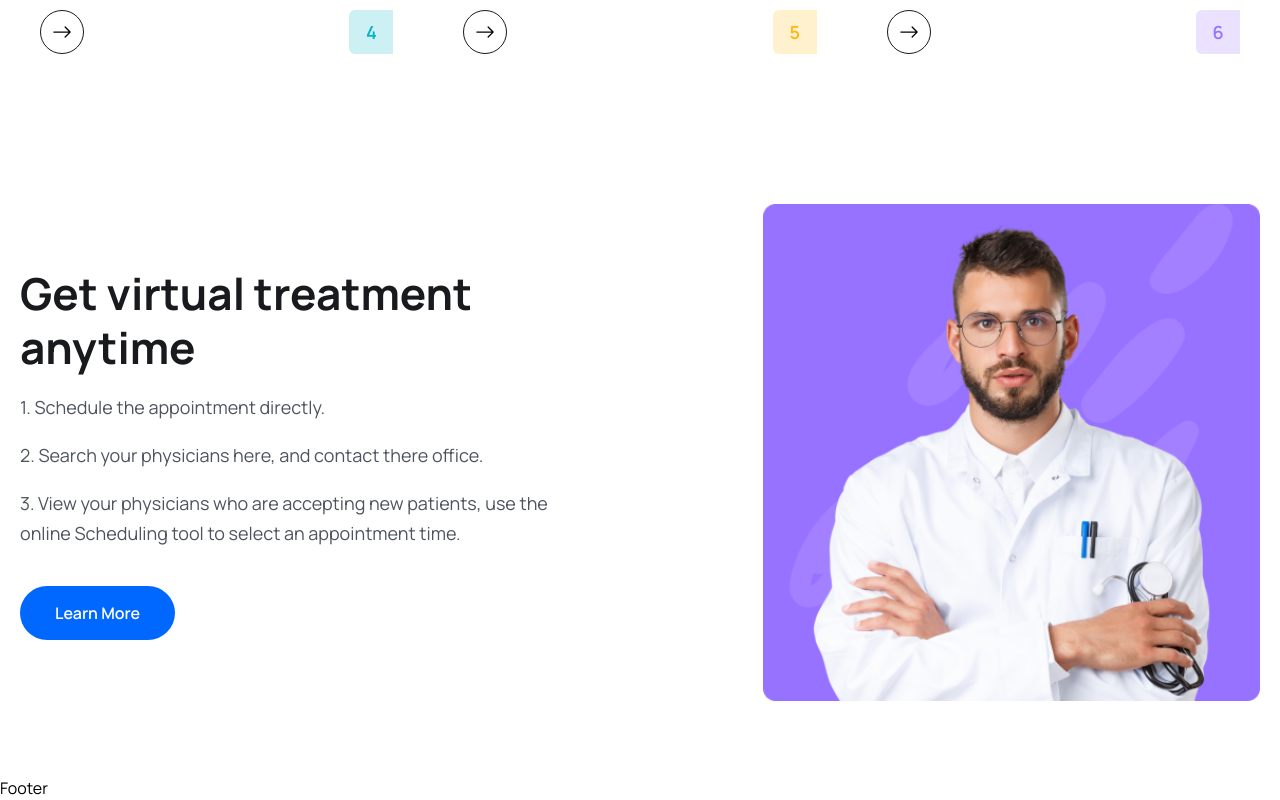
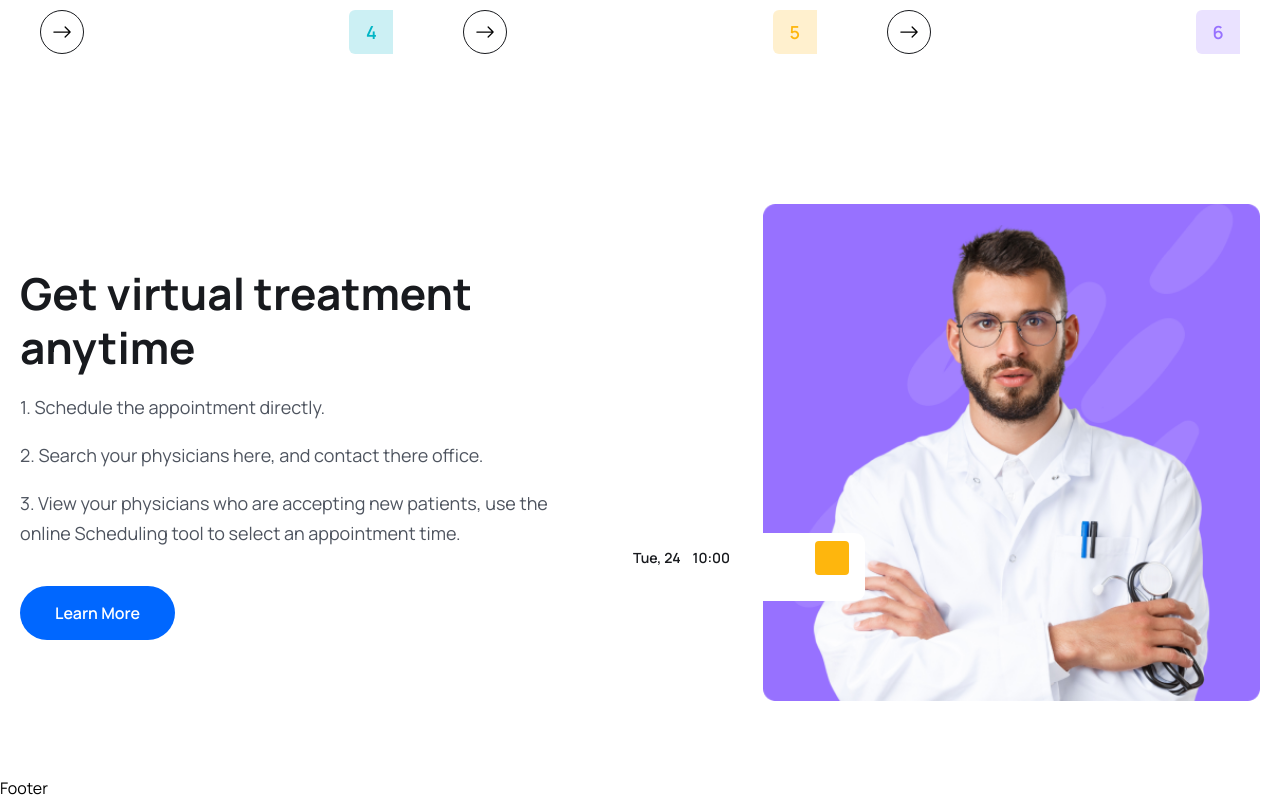
Before and after one commit to programmernizam/medicare, a React (Vite) app: page / in a window 1280 px wide. Shown: the part 2950-3750 px from the top of the page. Built offline with nearby package versions, Linux system fonts and the light colour scheme.

Commit message:
Feature img section sub column work start

```diff
--- a/src/pages/Home/FeatureSection.jsx
+++ b/src/pages/Home/FeatureSection.jsx
@@ -29,6 +29,21 @@
           {/* ======Feature Image====== */}
           <div className="relative z-10 xl:w-[770px] flex justify-end mt-[50px] lg:mt-0">
             <img src={featureImg} className="w-3/4" alt="" />
+            <div className="w-[150px] lg:w-[248px] bg-white absolute bottom-[50px] left-0 md:bottom-[100px] md:left-5 z-20 p-2 pb-3 lg:px-4 lg:pb-[26px] rounded-[10px]">
+              <div className="flex justify-between items-center">
+                <div className="flex items-center gap-[6px] lg:gap-3">
+                  <p className="text-[10px] leading-[10px] lg:text-[14px] lg:leading-5 text-headingColor font-semibold">
+                    Tue, 24
+                  </p>
+                  <p className="text-[10px] leading-[10px] lg:text-[14px] lg:leading-5 text-headingColor font-semibold">
+                    10:00
+                  </p>
+                </div>
+                <span className="w-5 h-5 lg:w-[34px] lg:h-[34px] flex items-center justify-center bg-yellowColor rounded py-1 px-[6px] lg:py-3 ;g:px-[9px]">
+                  <img src="" alt="" />
+                </span>
+              </div>
+            </div>
           </div>
         </div>
       </div>
```
